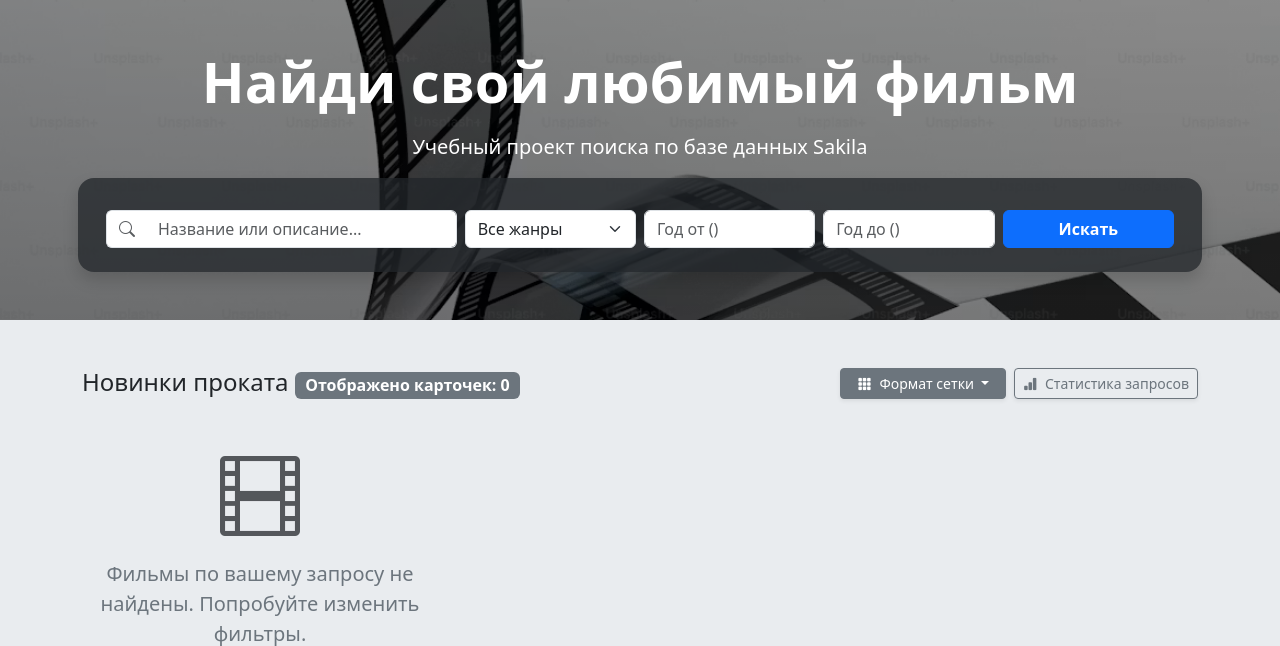
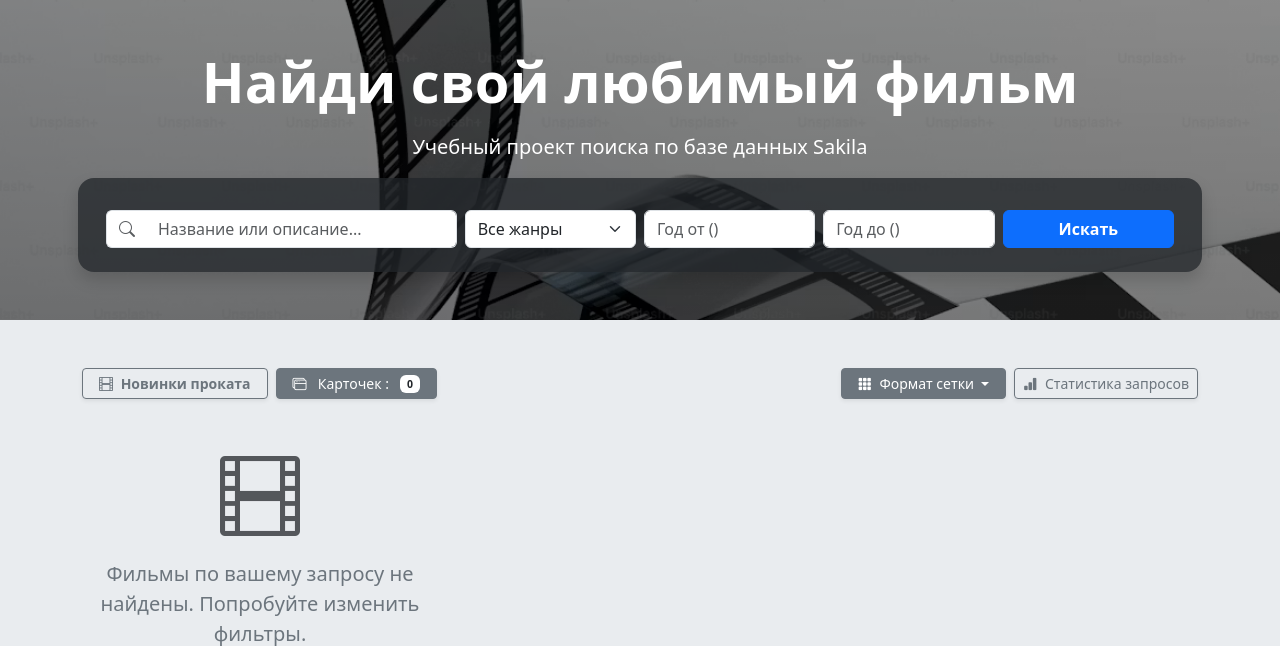
Before and after one commit to VladP-Git/ICH, a FastAPI app: template projects/movie_search_project/templates/index.html in a window 1280 px wide. Shown: the top 646 px of the page. Run offline with FastAPI, Linux system fonts and the light colour scheme; the template is opened without the code that fills it, so the values that code supplies are empty; some libraries are stand-ins or nearby versions.

Commit message:
Style: adaptation of the homepage design to a variable grid format.

```diff
--- a/projects/movie_search_project/backend/log_writer.py
+++ b/projects/movie_search_project/backend/log_writer.py
@@ -9,7 +9,6 @@ from logger_config import app_logger
 def log_search():
     """
     Синхронный декоратор для NoSQL-логирования поисковых запросов в MongoDB.
-    (Имя функции сохранено для совместимости с app.py на данном этапе).
     """
 
     def decorator(func):
@@ -46,7 +45,7 @@ def log_search():
                     "results_count": total_movies
                 }
 
-                # Синхронная запись в MongoDB без create_task и await
+                # Синхронная запись в MongoDB
                 client = None
                 try:
                     client = MongoClient(MONGO_URI, serverSelectionTimeoutMS=3000)
--- a/projects/movie_search_project/backend/mysql_connector.py
+++ b/projects/movie_search_project/backend/mysql_connector.py
@@ -50,10 +50,10 @@ def get_year_bounds():
         res = cursor.fetchone()
         if res and res['min_y'] and res['max_y']:
             return int(res['min_y']), int(res['max_y'])
-        return 1900, 2026
+        return 1890, 2025
     except Exception as err:
         print(f"Ошибка при получении границ годов: {err}")
-        return 1900, 2026
+        return 1890, 2025
     finally:
         cursor.close()
         conn.close()
--- a/projects/movie_search_project/templates/index.html
+++ b/projects/movie_search_project/templates/index.html
@@ -99,22 +99,30 @@
 
 
     <!-- Сетка карточек фильмов (Bootstrap Grid) -->
-    <!-- Верхняя панель управления: Заголовок (слева) и Блок инструментов (справа) -->
+    <!-- Этот блок отвечает за заголовок и кнопку статистики -->
     <div class="d-flex flex-column flex-md-row justify-content-between align-items-center gap-3 mb-4">
 
-        <!-- Левая часть: Заголовок и счетчик -->
-        <h2 class="h4 mb-0">
-            {% if is_searched %} Результаты поиска {% else %} Новинки проката {% endif %}
-            <span class="badge bg-secondary fs-6">Отображено карточек: {{ movies|length }}</span>
-        </h2>
+        <!-- Левая часть: Название режима и Счетчик -->
+        <div class="d-flex align-items-center gap-2 flex-wrap">
+            <!-- Кнопка-статус для обозначения текущего режима страницы -->
+            <span class="btn btn-sm btn-outline-secondary px-3 py-1.5 fw-bold shadow-sm" style="pointer-events: none;">
+                <i class="bi bi-film me-1"></i>
+                {% if is_searched %} Результаты поиска {% else %} Новинки проката {% endif %}
+            </span>
 
-        <!-- Правая часть: Объединенный блок инструментов (Режим сетки + Статистика через пробел) -->
+            <!-- Кнопка-индикатор количества отображенных карточек -->
+            <span class="btn btn-sm btn-secondary px-3 py-1.5 fw-medium shadow-sm" style="pointer-events: none;">
+                <i class="bi bi-window-stack me-1"></i>&nbsp;&nbsp;Карточек :&nbsp;  <span class="badge bg-white text-dark ms-1">{{ movies|length }}</span>
+            </span>
+        </div>
+
+        <!-- Правая часть: Блок инструментов (Режим сетки + Статистика) -->
         <div class="d-flex align-items-center gap-2 flex-wrap">
 
-            <!-- ВЫПАДАЮЩЕЕ МЕНЮ БУТСТРАП -->
+            <!-- Выпадающее меню выбора режима сетки -->
             <div class="dropdown">
                 <button class="btn btn-sm btn-secondary dropdown-toggle px-3 py-1.5 fw-medium shadow-sm" type="button" id="dropdownGridMenu" data-bs-toggle="dropdown" aria-expanded="false">
-                    <i class="bi bi-grid-3x3-gap-fill me-2"></i>Формат сетки
+                    <i class="bi bi-grid-3x3-gap-fill me-1"></i>&nbsp;Формат сетки
                 </button>
                 <ul class="dropdown-menu shadow rounded-3 border-0 mt-2" aria-labelledby="dropdownGridMenu">
                     <li>
@@ -134,8 +142,8 @@
                 </ul>
             </div>
 
-            <!-- Кнопка переката на статистику -->
-            <a href="/stats" class="btn btn-outline-secondary btn-sm shadow-sm py-1.5">
+            <!-- Кнопка перехода на страницу статистики -->
+            <a href="/stats" class="btn btn-outline-secondary btn-sm shadow-sm py-1.5 fw-medium">
                 <i class="bi bi-bar-chart-fill me-1"></i> Статистика запросов
             </a>
 
```
Also changed, not shown: projects/movie_search_project/backend/app.py (+6 -4 lines).
